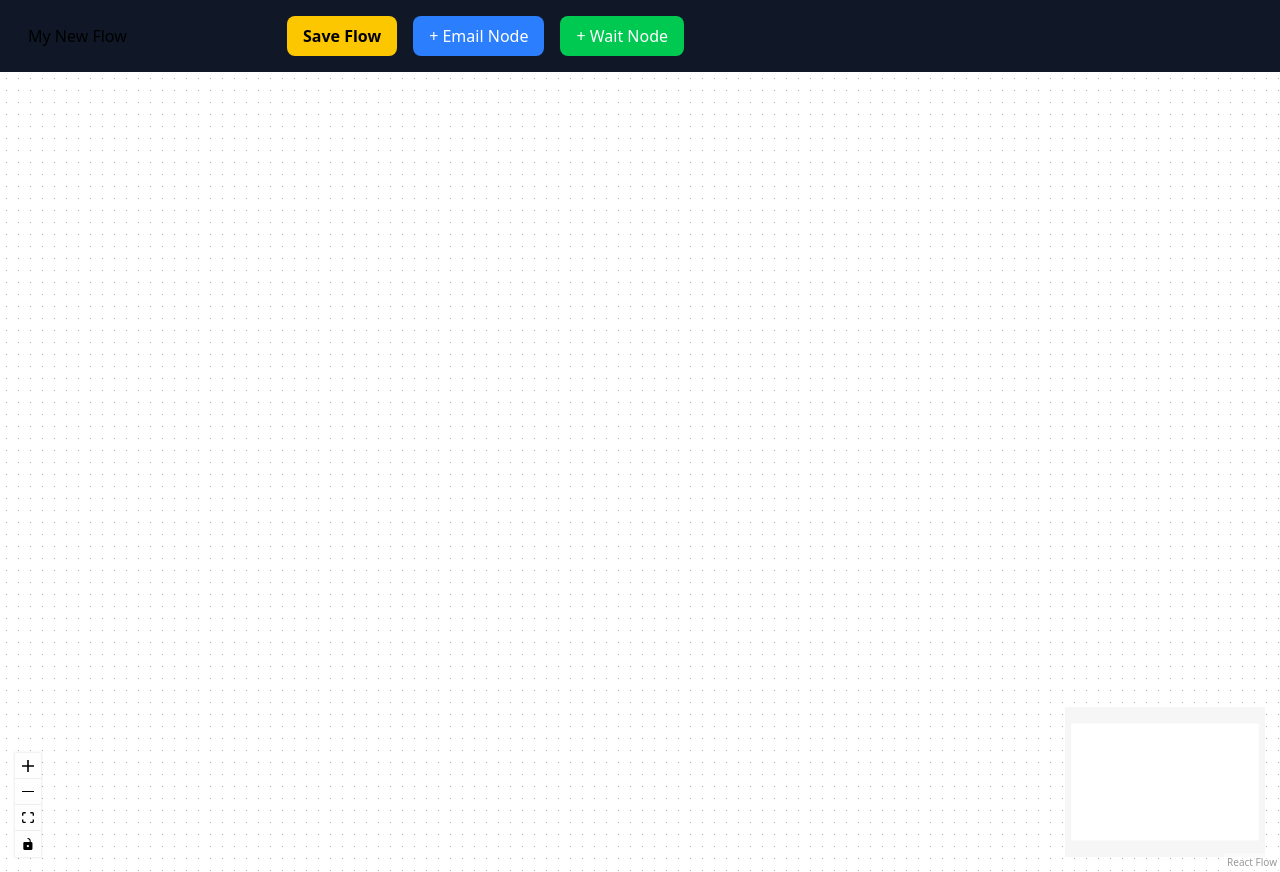
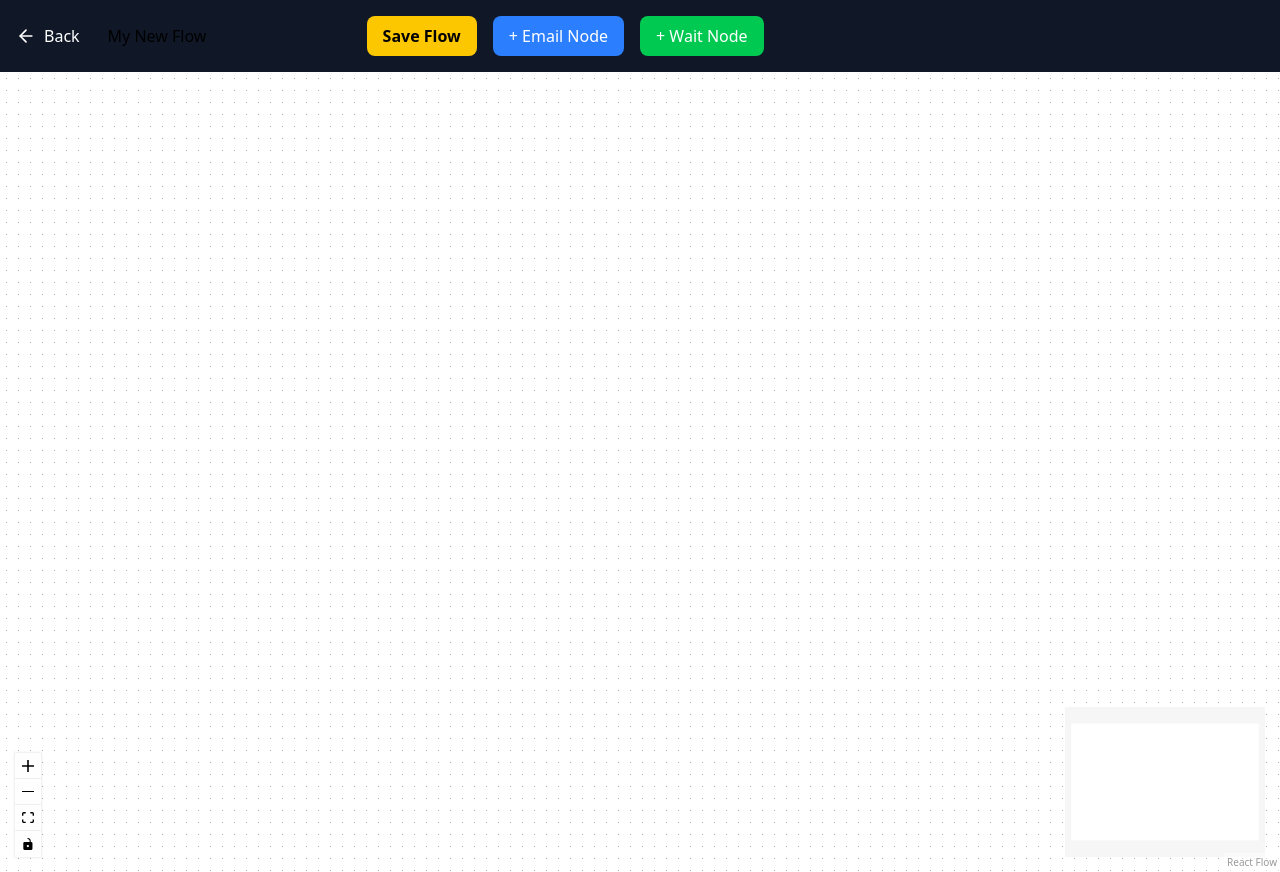
Before and after one commit to ashishkunthe/sendweave, a React (Vite) app: page /flow-builder in a window 1280 px wide. Built offline with nearby package versions, Linux system fonts and the light colour scheme.

Commit message:
added the navigation

```diff
--- a/src/pages/FlowBuilder.tsx
+++ b/src/pages/FlowBuilder.tsx
@@ -16,11 +16,9 @@ import "@xyflow/react/dist/style.css";
 import axios from "axios";
 import { EmailNode } from "../nodes/EmailNode";
 import { WaitNode } from "../nodes/WaitNode";
-import { useParams } from "react-router-dom";
+import { useNavigate, useParams } from "react-router-dom";
+import { ArrowLeft } from "lucide-react";
 
-// -------------------
-// Node Data Type
-// -------------------
 type NodeData = {
   label?: string;
   to?: string;
@@ -32,9 +30,6 @@ type NodeData = {
 
 type CustomNode = Node<NodeData>;
 
-// -------------------
-// Helpers
-// -------------------
 let id = 1;
 const getId = () => `${id++}`;
 
@@ -95,7 +90,7 @@ export default function FlowBuilder() {
 
   useEffect(() => {
     const fetchFlow = async () => {
-      if (!flowId) return; // New flow creation mode
+      if (!flowId) return;
       try {
         const token = localStorage.getItem("token");
         const res = await axios.get(
@@ -103,7 +98,7 @@ export default function FlowBuilder() {
           { headers: { Authorization: token || "" } }
         );
 
-        const { name, nodes, edges } = res.data.flow; // ✅ Make sure your API returns `flow`
+        const { name, nodes, edges } = res.data.flow;
 
         // Reattach `onChange` handlers
         const updatedNodes = nodes.map((node: CustomNode) => ({
@@ -135,8 +130,8 @@ export default function FlowBuilder() {
       setLoading(true);
       const flowData = { name: flowName, nodes, edges };
       const url = flowId
-        ? `${import.meta.env.VITE_API_BASE_URL}/flows/${flowId}` // update existing
-        : `${import.meta.env.VITE_API_BASE_URL}/flows`; // create new
+        ? `${import.meta.env.VITE_API_BASE_URL}/flows/${flowId}`
+        : `${import.meta.env.VITE_API_BASE_URL}/flows`;
 
       const method = flowId ? "put" : "post";
 
@@ -163,10 +158,20 @@ export default function FlowBuilder() {
     wait: WaitNode,
   };
 
+  const navigate = useNavigate();
+
   return (
     <div style={{ width: "100%", height: "100vh" }}>
       {/* Top bar */}
       <div className="p-4 flex items-center gap-4 bg-gray-900 text-white">
+        <button
+          onClick={() => navigate(-1)}
+          className="flex items-center gap-2 text-white hover:text-gray-300 transition"
+        >
+          <ArrowLeft size={20} />
+          <span>Back</span>
+        </button>
+
         <input
           value={flowName}
           onChange={(e) => setFlowName(e.target.value)}
```
